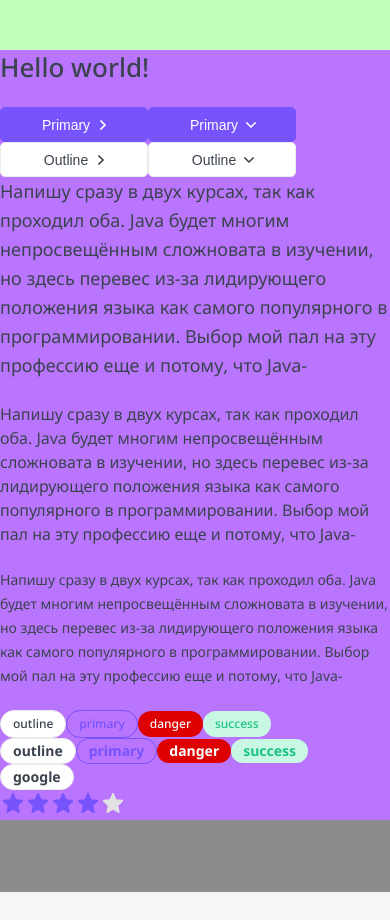
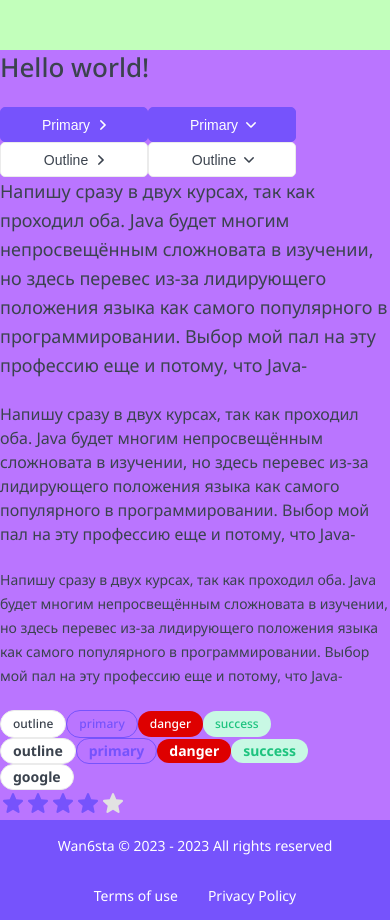
Before and after one commit to wan6sta/top-app, a Next.js app: page / in a window 390 px wide. Before the commit the page ends 892 px from the top, so only its background shows below. Built offline with nearby package versions, Linux system fonts and the light colour scheme.

Commit message:
Add Footer contend and adaptive

```diff
--- a/src/layout/Footer/Footer.module.css
+++ b/src/layout/Footer/Footer.module.css
@@ -0,0 +1,85 @@
+.Footer {
+  display: grid;
+  justify-content: stretch;
+  justify-items: stretch;
+  grid-template-columns: 1fr 1fr 1fr;
+  grid-template-rows: 1fr;
+  grid-template-areas: "date date links";
+  color: var(--white);
+  background-color: var(--primary);
+}
+
+.date {
+  display: grid;
+  align-items: center;
+  padding: 0 32px;
+  grid-area: date;
+  transition: 0.2s;
+}
+
+.links {
+  display: flex;
+  align-items: center;
+  flex-wrap: wrap;
+  justify-content: flex-end;
+  column-gap: 40px;
+  grid-area: links;
+  padding: 0 32px;
+}
+
+.link {
+  position: relative;
+  align-items: center;
+  padding: 5px 10px;
+  transition: 0.2s;
+}
+
+.link:after {
+  position: absolute;
+  content: '';
+  height: 2px;
+  background-color: var(--white);
+
+  transition: 0.2s;
+  opacity: 0;
+  bottom: 5px;
+  width: 0;
+  left: 50%;
+  transform: translateY(-50%);
+}
+
+.link:hover:after {
+  opacity: 1;
+  width: 100%;
+  left: 0;
+  bottom: 0;
+  transform: translateY(0);
+}
+
+@media screen and (max-width: 1030px) {
+  .Footer {
+    grid-template-columns: 1fr;
+    grid-template-rows: 1fr 1fr;
+    grid-template-areas:
+        "date"
+        "links";
+    height: 100px;
+  }
+
+  .date {
+    justify-content: center;
+    padding: 0 10px;
+    font-size: 14px;
+  }
+
+  .links {
+    justify-content: center;
+    column-gap: 10px;
+    padding: 0;
+    font-size: 14px;
+  }
+
+  .link:after {
+    height: 1px;
+  }
+}
--- a/src/layout/Footer/Footer.tsx
+++ b/src/layout/Footer/Footer.tsx
@@ -1,10 +1,37 @@
 import cls from './Footer.module.css'
-import { FC, HTMLAttributes, memo } from 'react'
+import { FC, HTMLAttributes, memo, useMemo } from 'react'
 import cn from 'classnames'
 
 interface FooterProps extends HTMLAttributes<HTMLDivElement> {}
+interface ItemLink {
+  title: string
+  href: string
+}
+
+const links: ItemLink[] = [
+  { title: 'Terms of use', href: 'https://www.google.com/' },
+  { title: 'Privacy Policy', href: 'https://www.google.com/' }
+]
 
 export const Footer: FC<FooterProps> = memo(props => {
   const { className, ...rest } = props
-  return <div className={cn(cls.Footer, className)} {...rest}></div>
+
+  const mappedLinks = useMemo(
+    () =>
+      links.map(link => (
+        <a className={cls.link} href={link.href} target='_blank'>
+          {link.title}
+        </a>
+      )),
+    []
+  )
+
+  return (
+    <footer className={cn(cls.Footer, className)} {...rest}>
+      <span className={cls.date}>
+        Wan6sta © 2023 - {new Date().getFullYear()} All rights reserved
+      </span>
+      <div className={cls.links}>{mappedLinks}</div>
+    </footer>
+  )
 })
--- a/src/layout/Header/Header.tsx
+++ b/src/layout/Header/Header.tsx
@@ -6,5 +6,5 @@ interface HeaderProps extends HTMLAttributes<HTMLDivElement> {}
 
 export const Header: FC<HeaderProps> = memo(props => {
   const { className, ...rest } = props
-  return <div className={cn(cls.Header, className)} {...rest}></div>
+  return <header className={cn(cls.Header, className)} {...rest}></header>
 })
--- a/src/layout/Layout.module.css
+++ b/src/layout/Layout.module.css
@@ -2,6 +2,7 @@
   display: grid;
   grid-template-columns: auto 230px minmax(320px, 1200px) auto;
   grid-template-rows: 1fr auto;
+  gap: 0 30px;
   grid-template-areas:
       ". sidebar main ."
       "footer footer footer footer";
@@ -31,7 +32,7 @@
   height: 72px;
 }
 
-@media screen and (max-width: 820px) {
+@media screen and (max-width: 1030px) {
   .Layout {
     grid-template-columns: minmax(320px, 1fr);
     grid-template-rows: auto 1fr auto;
--- a/src/layout/Sidebar/Sidebar.tsx
+++ b/src/layout/Sidebar/Sidebar.tsx
@@ -6,5 +6,5 @@ interface SidebarProps extends HTMLAttributes<HTMLDivElement> {}
 
 export const Sidebar: FC<SidebarProps> = memo(props => {
   const { className, ...rest } = props
-  return <div className={cn(cls.Sidebar, className)} {...rest}></div>
+  return <aside className={cn(cls.Sidebar, className)} {...rest}></aside>
 })
```
